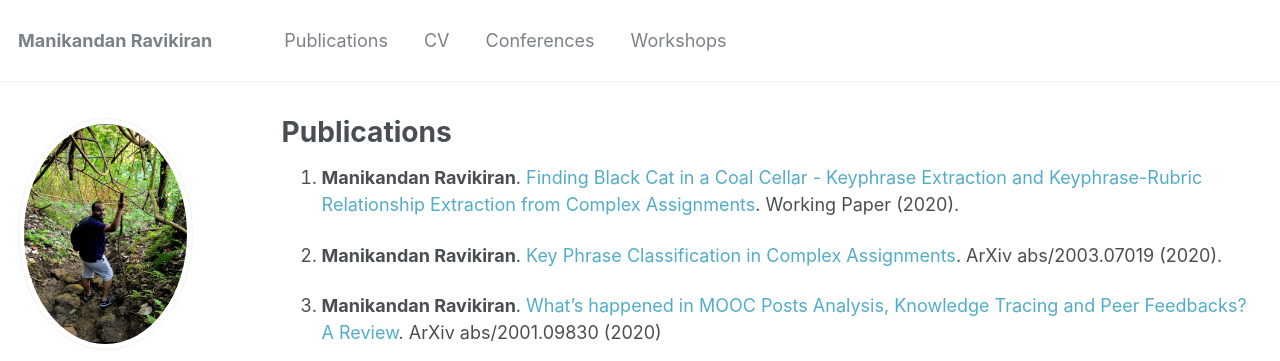
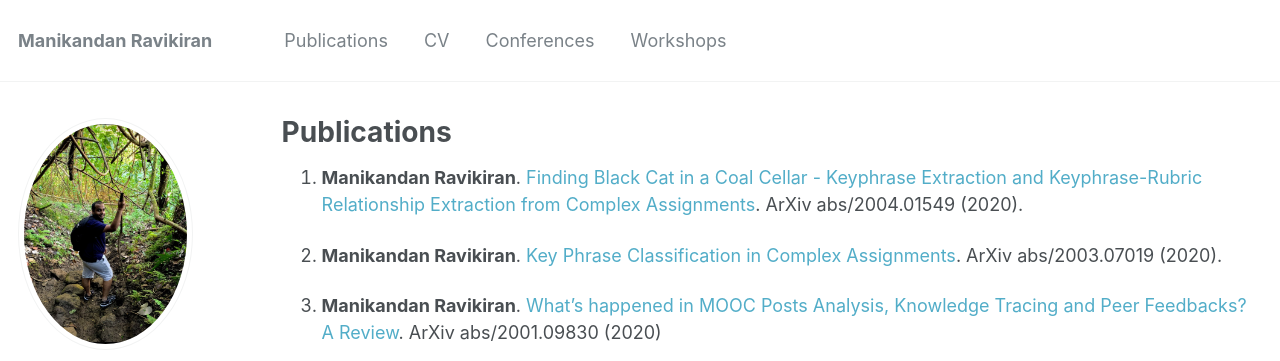
Before and after one commit to manikandan-ravikiran/manikandan-ravikiran.github.io.backup, a Jekyll site: the page built from _pages/publications.md, in a window 1280 px wide and 900 px high. Shown: the top 361 px of the window. Built offline with Jekyll 4.4.1, drawn with Linux system fonts in a browser that asks for light colours.

Commit message:
added paper

```diff
--- a/_pages/publications.md
+++ b/_pages/publications.md
@@ -5,7 +5,7 @@ permalink: /publications/
 author_profile: true
 ---
 
-1. <b>Manikandan Ravikiran</b>. <a href="http://arxiv.org/abs/2004.01549" style="text-decoration: none;">Finding Black Cat in a Coal Cellar - Keyphrase Extraction and Keyphrase-Rubric Relationship Extraction from Complex Assignments</a>. Working Paper (2020).
+1. <b>Manikandan Ravikiran</b>. <a href="http://arxiv.org/abs/2004.01549" style="text-decoration: none;">Finding Black Cat in a Coal Cellar - Keyphrase Extraction and Keyphrase-Rubric Relationship Extraction from Complex Assignments</a>. ArXiv abs/2004.01549 (2020).
 
 2. <b>Manikandan Ravikiran</b>. <a href="https://arxiv.org/abs/2003.07019" style="text-decoration: none;"> Key Phrase Classification in Complex Assignments</a>. ArXiv abs/2003.07019 (2020).
 
```
Also changed, not shown: _pages/cv.md (+2 -1 lines).
